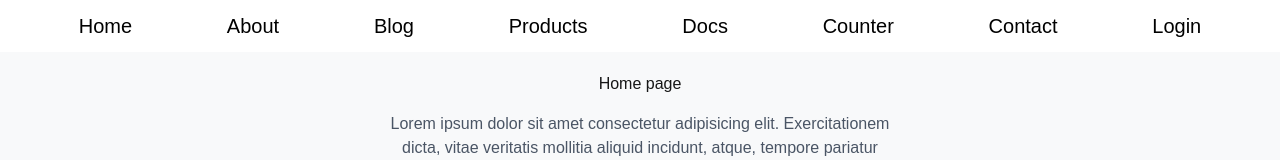
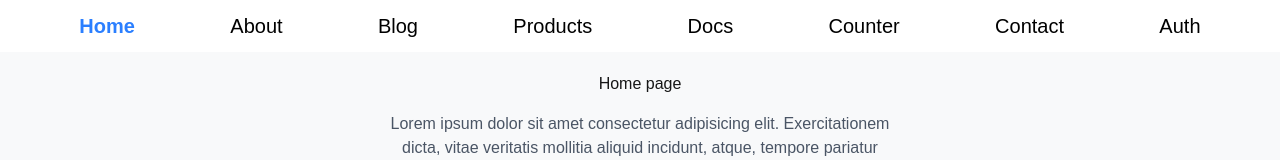
Before and after one commit to hasham0/next_js_tut, a Next.js app: page / in a window 1280 px wide. Shown: the top 160 px of the page. Built offline with nearby package versions, Linux system fonts and the light colour scheme.

Commit message:
active links

```diff
--- a/src/components/auth-header.tsx
+++ b/src/components/auth-header.tsx
@@ -1,24 +1,36 @@
+"use client";
+
 import Link from "next/link";
+import { usePathname } from "next/navigation";
 
 type Props = {};
 
 const AuthHeader = ({}: Props) => {
+  const pathname = usePathname();
+  const navLinks = [
+    { href: "/login", label: "Login" },
+    { href: "/register", label: "Register" },
+    { href: "/forgot-password", label: "Forgot Password" },
+  ];
+
   return (
     <div>
       <nav className="bg-white text-xl text-black py-3">
         <ul className="flex justify-evenly space-x-4">
-          <li>
-            <Link href="/">Home</Link>
-          </li>
-          <li>
-            <Link href="/login">Login</Link>
-          </li>
-          <li>
-            <Link href="/register">Register</Link>
-          </li>
-          <li>
-            <Link href="/forgot-password">Forgot Password</Link>
-          </li>
+          {navLinks.map((link) => {
+            const isActive =
+              pathname === link.href ||
+              (pathname.startsWith(link.href) && link.href !== "/")
+                ? "text-blue-500 "
+                : "hover:text-blue-300 font-bold";
+            return (
+              <li key={link.href}>
+                <Link href={link.href} className={isActive}>
+                  {link.label}
+                </Link>
+              </li>
+            );
+          })}
         </ul>
       </nav>
     </div>
--- a/src/components/header.tsx
+++ b/src/components/header.tsx
@@ -1,36 +1,41 @@
+"use client";
+
 import Link from "next/link";
+import { usePathname } from "next/navigation";
 
 type Props = {};
 
 const Header = ({}: Props) => {
+  const pathname = usePathname();
+  const navLinks = [
+    { href: "/", label: "Home" },
+    { href: "/about", label: "About" },
+    { href: "/blog", label: "Blog" },
+    { href: "/products", label: "Products" },
+    { href: "/docs", label: "Docs" },
+    { href: "/counter", label: "Counter" },
+    { href: "/contact", label: "Contact" },
+    { href: "/login", label: "Auth" },
+  ];
+
   return (
     <div>
       <nav className="bg-white text-xl text-black py-3">
         <ul className="flex justify-evenly space-x-4">
-          <li>
-            <Link href="/">Home</Link>
-          </li>
-          <li>
-            <Link href="/about">About</Link>
-          </li>
-          <li>
-            <Link href="/blog">Blog</Link>
-          </li>
-          <li>
-            <Link href="/products">Products</Link>
-          </li>
-          <li>
-            <Link href="/docs">Docs</Link>
-          </li>
-          <li>
-            <Link href="/counter">Counter</Link>
-          </li>
-          <li>
-            <Link href="/contact">Contact</Link>
-          </li>
-          <li>
-            <Link href="/login">Login</Link>
-          </li>
+          {navLinks.map((link) => {
+            const isActive =
+              pathname === link.href ||
+              (pathname.startsWith(link.href) && link.href !== "/")
+                ? "text-blue-500 font-bold"
+                : "hover:text-blue-300";
+            return (
+              <li key={link.href}>
+                <Link href={link.href} className={isActive}>
+                  {link.label}
+                </Link>
+              </li>
+            );
+          })}
         </ul>
       </nav>
     </div>
```
